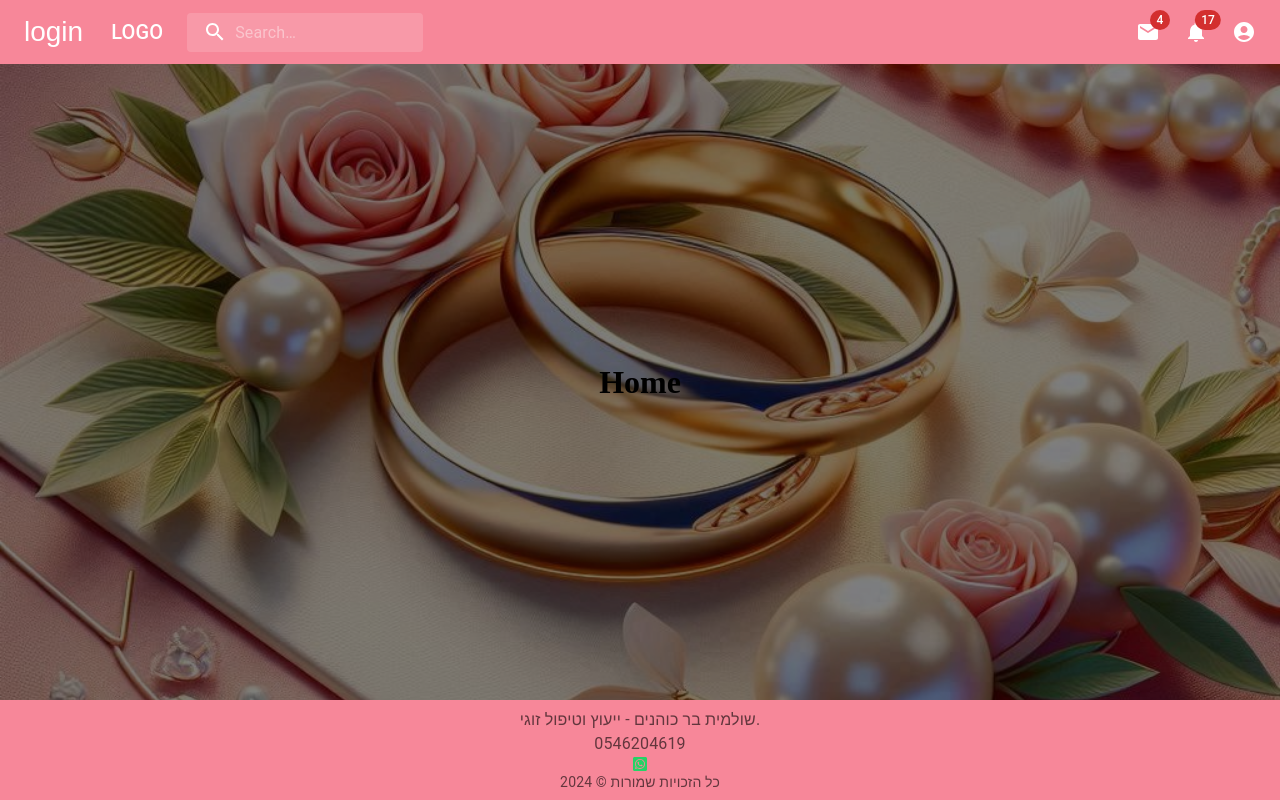
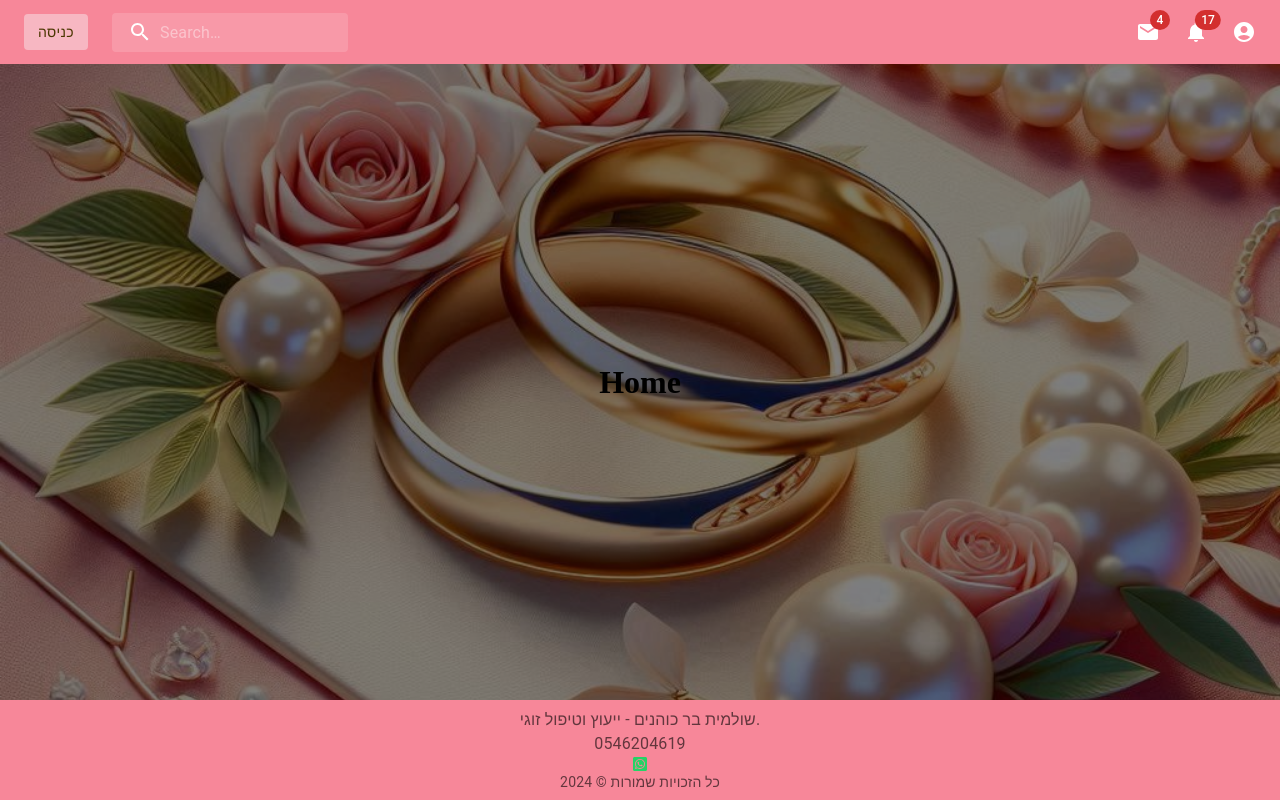
Before and after one commit to chemedMoshe/ShulamitClient, a React (Vite) app: page / in a window 1280 px wide. Built offline with nearby package versions, Linux system fonts and the light colour scheme.

Commit message:
button login add feature, button ignore where user connected

```diff
--- a/src/App.tsx
+++ b/src/App.tsx
@@ -1,6 +1,6 @@
 import "./App.css";
 import Footer from "./components/Footer/Footer";
-import PrimarySearchAppBar from "./components/Navbar";
+import PrimarySearchAppBar from "./components/Navbar/Navbar";
 import Pages from "./components/Pages";
 export default function App() {
   return (
--- a/src/components/Login/Login.css
+++ b/src/components/Login/Login.css
@@ -0,0 +1,3 @@
+.LoginButton{
+    background-color: #f811b2!important;
+}
--- /dev/null
+++ b/src/components/Navbar/Navbar.css
@@ -0,0 +1,17 @@
+.LoginButton {
+    background-color: #f6f4f670 !important;
+    color: rgb(75, 54, 1) !important
+}
+
+.LoginButton:hover {
+    background-color: #f6f4f6a8 !important;
+}
+
+.LoginButton:active {
+    box-shadow: 0px 1px 0px 0px;
+    transform : scale(0.91);
+
+transition: transform 0.1s ease-in-out;
+
+
+}
--- a/src/components/Navbar.tsx
+++ b/src/components/Navbar/Navbar.tsx
@@ -1,10 +1,10 @@
 import * as React from 'react';
+import './Navbar.css';
 import { styled, alpha } from '@mui/material/styles';
 import AppBar from '@mui/material/AppBar';
 import Box from '@mui/material/Box';
 import Toolbar from '@mui/material/Toolbar';
 import IconButton from '@mui/material/IconButton';
-import Typography from '@mui/material/Typography';
 import InputBase from '@mui/material/InputBase';
 import Badge from '@mui/material/Badge';
 import MenuItem from '@mui/material/MenuItem';
@@ -15,6 +15,9 @@ import MailIcon from '@mui/icons-material/Mail';
 import NotificationsIcon from '@mui/icons-material/Notifications';
 import MoreIcon from '@mui/icons-material/MoreVert';
 import { useNavigate } from 'react-router';
+import { Button } from '@mui/material';
+import { useSelector } from 'react-redux';
+import { RootState } from '../../redux/store';
 
 const Search = styled('div')(({ theme }) => ({
     position: 'relative',
@@ -56,9 +59,18 @@ const StyledInputBase = styled(InputBase)(({ theme }) => ({
 }));
 
 export default function PrimarySearchAppBar() {
+    const idUser = useSelector((state: RootState) => state.myUser._id);
+    const [isLogin, setIsLogin] = React.useState(false);
     const [anchorEl, setAnchorEl] = React.useState<null | HTMLElement>(null);
     const [mobileMoreAnchorEl, setMobileMoreAnchorEl] =
-        React.useState<null | HTMLElement>(null);
+
+    React.useState<null | HTMLElement>(null);
+
+    React.useEffect(() => {
+        if (localStorage.getItem('user')) {
+            setIsLogin(true);
+        }
+    },[idUser])
 
     const navigate = useNavigate();
     const isMenuOpen = Boolean(anchorEl);
@@ -160,24 +172,16 @@ export default function PrimarySearchAppBar() {
         <Box sx={{ flexGrow: 1 }}>
             <AppBar position="static" sx={{backgroundColor:'#f78799'}}>
                 <Toolbar>
-                    <IconButton
-                        size="large"
-                        edge="start"
+                {!isLogin&& <Button
+                    className='LoginButton'
                         color="inherit"
                         aria-label="open drawer"
-                        sx={{ mr: 2 }}
                         onClick={()=>navigate('/login')}
-                    >
-                        login
-                    </IconButton>
-                    <Typography
-                        variant="h6"
-                        noWrap
-                        component="div"
-                        sx={{ display: { xs: 'none', sm: 'block' } }}
-                    >
-                        LOGO
-                    </Typography>
+                                            >
+                       כניסה
+                    </Button>
+}
+
                     <Search>
                         <SearchIconWrapper>
                             <SearchIcon />
```
